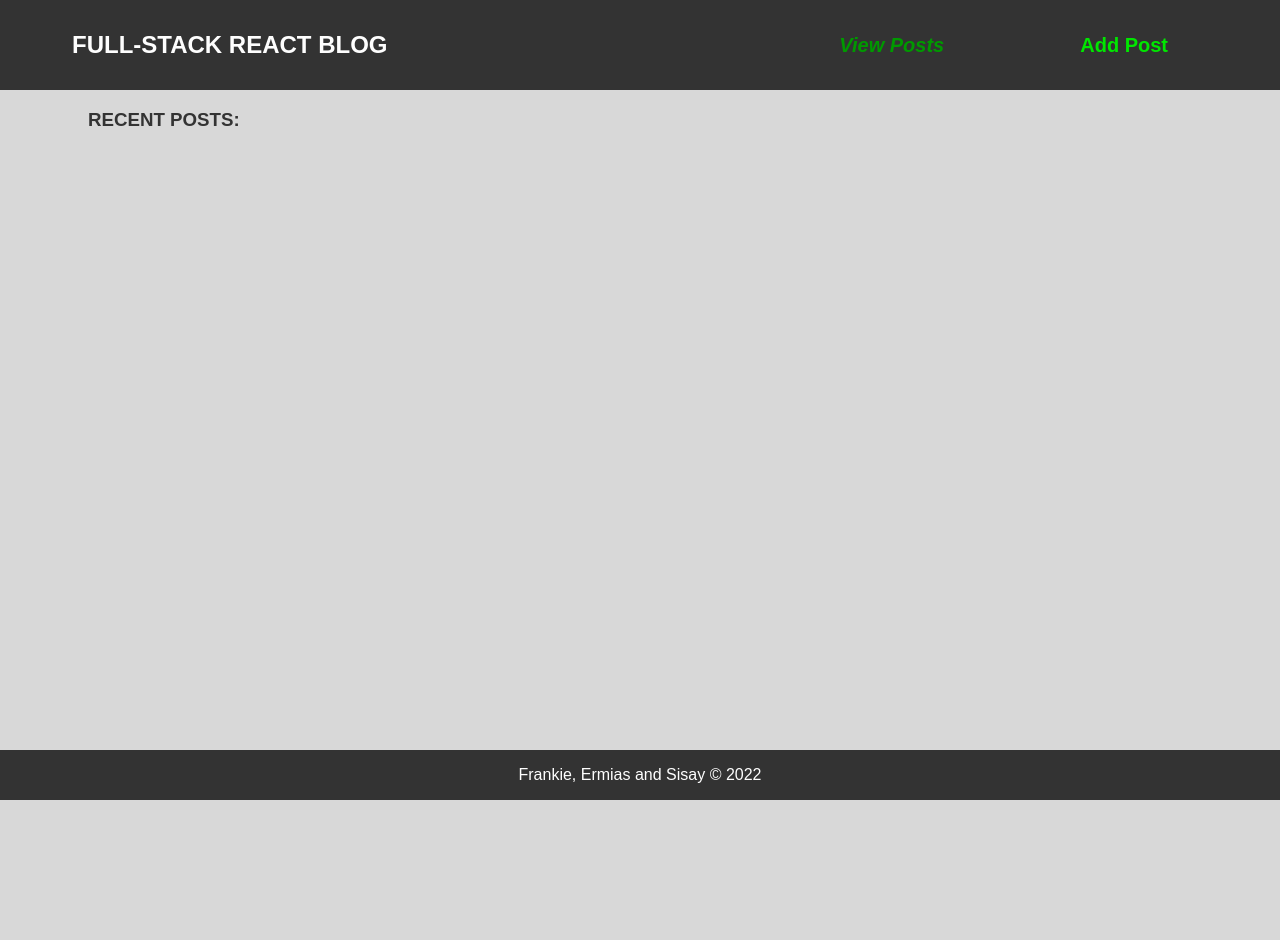
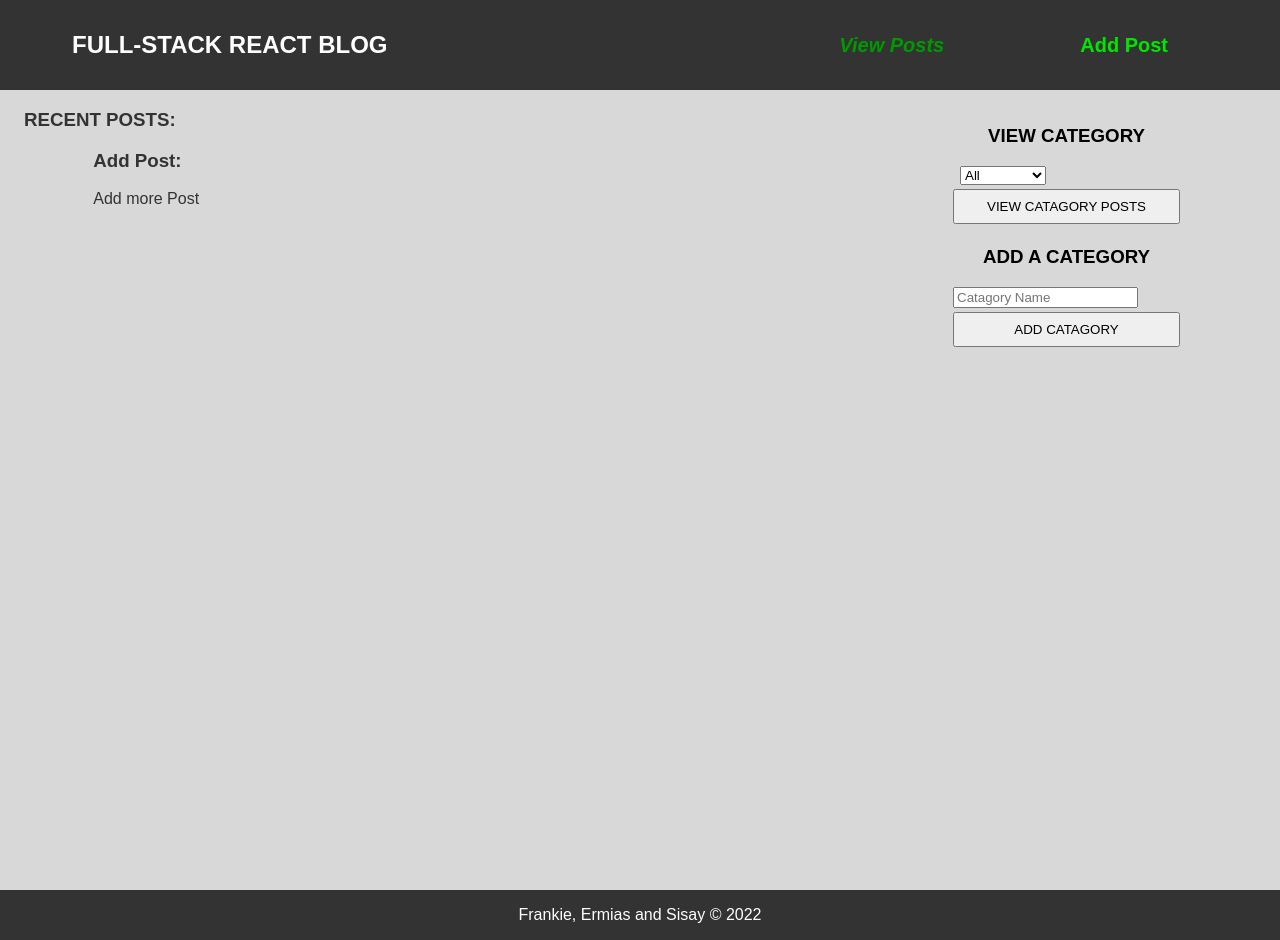
Before and after one commit to sisay2405/fullstack-react-blog-app, a React (Create React App) app in the folder client/: page / in a window 1280 px wide. Before the commit the page ends 800 px from the top, so only its background shows below. Built offline with nearby package versions, Linux system fonts and the light colour scheme.

Commit message:
sisay-catagory component set up completed

```diff
--- a/client/src/App.tsx
+++ b/client/src/App.tsx
@@ -10,7 +10,7 @@ const App = () => {
     <Routes>
       <Route path="/" element={<Layout />}>
         <Route index element={<Posts />} />
-        <Route path="add" element={<AddPost />} />
+        <Route path="/add" element={<AddPost />} />
         <Route path="*" element={<NotFound />} />
       </Route>
     </Routes>
--- /dev/null
+++ b/client/src/components/CatagoryBar.jsx
@@ -0,0 +1,55 @@
+import React, { useState } from 'react';
+import styled from 'styled-components';
+
+const Catagorywrapperr = styled.footer`
+  color: #fefefe;
+  padding: 1rem 0;
+  margin-right: 100px;
+  text-align: center;
+  .CatagoryInput{
+    width: 100px;
+  }
+  button {
+    margin: 0.25rem 0;
+    width: 100%;
+  }
+  h3{
+    color:black;
+  }
+`;
+const CatagoryBar = () => {
+  const [myCatagory, setMyCatagory] = useState('All');
+
+  const handleChange = (event) => {
+    setMyCatagory(event.target.value);
+  };
+  return (
+    <Catagorywrapperr>
+      <h3>VIEW CATEGORY</h3>
+      <form>
+        <div className="CatagoryInput">
+          <select value={myCatagory} onChange={handleChange}>
+            <option>All</option>
+            <option>Pirate</option>
+            <option>Cat</option>
+            <option>Hackathon</option>
+          </select>
+        </div>
+        <button type="submit">VIEW CATAGORY POSTS</button>
+      </form>
+      <h3>ADD A CATEGORY</h3>
+      <form>
+        <div className="CatagoryInput">
+          <input
+            type="text"
+            id="searchTerm"
+            placeholder="Catagory Name"
+          />
+        </div>
+        <button type="submit">ADD CATAGORY</button>
+      </form>
+    </Catagorywrapperr>
+  );
+};
+
+export default CatagoryBar;
--- a/client/src/components/Post.jsx
+++ b/client/src/components/Post.jsx
@@ -26,9 +26,8 @@ const ArticleWrapper = styled.article`
 `;
 
 const Post = () => {
-
   return (
-    <ArticleWrapper >
+    <ArticleWrapper>
       <section>
         <p>POSTS</p>
       </section>
--- a/client/src/pages/AddPost.jsx
+++ b/client/src/pages/AddPost.jsx
@@ -26,11 +26,10 @@ const FormWrapper = styled.form`
 `;
 
 const AddPost = () => {
-
   return (
     <main>
       <h3>Add Post:</h3>
-      <FormWrapper >
+      <FormWrapper>
         Add more Post
       </FormWrapper>
     </main>
--- a/client/src/pages/Layout.jsx
+++ b/client/src/pages/Layout.jsx
@@ -4,6 +4,7 @@ import styled from 'styled-components';
 import GlobalStyle from '../utils/globalStyle';
 import Header from '../components/Header';
 import Footer from '../components/Footer';
+import CatagoryBar from '../components/CatagoryBar';
 
 const Wrapper = styled.div`
   display: flex;
@@ -30,13 +31,22 @@ const Wrapper = styled.div`
 }
 `;
 
+const CatagoryWrapper = styled.div`
+display: flex;
+flex-direction: row;
+height: 100vh;
+
+`;
 const Layout = () => {
   return (
     <>
       <GlobalStyle />
       <Wrapper>
         <Header />
-        <Outlet />
+        <CatagoryWrapper>
+          <Outlet />
+          <CatagoryBar />
+        </CatagoryWrapper>
         <Footer />
       </Wrapper>
     </>
--- a/client/src/pages/Posts.jsx
+++ b/client/src/pages/Posts.jsx
@@ -1,10 +1,16 @@
 import React from 'react';
+import AddPost from './AddPost';
 
 const Posts = () => {
+  // const [myCar, setMyCar] = useState("Volvo");
 
+  // const handleChange = (event) => {
+  //   setMyCar(event.target.value)
+  // }
   return (
     <main>
       <h3>RECENT POSTS:</h3>
+      <AddPost />
     </main>
   );
 };
```
Also changed, not shown: client/package.json (+13 -2 lines), client/tsconfig.json (+10 -11 lines), client/.eslintrc.js (added), client/.eslintrc.json (added), 2 other files (tests, documents, lock files or other folders).
